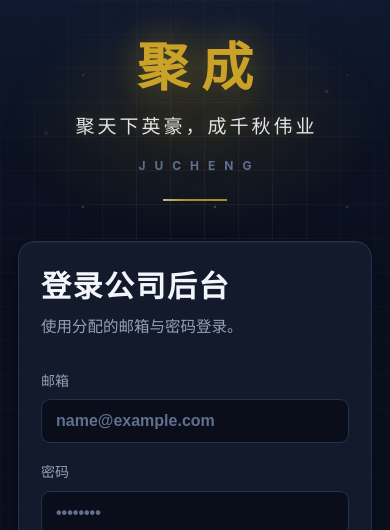
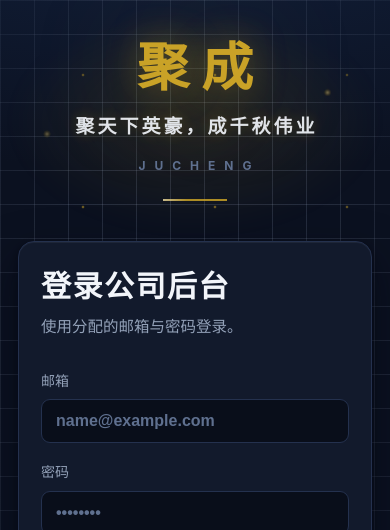
Before and after one commit to mzq1819341343-ux/jucheng-admin-web, a Next.js app: page /login in a window 390 px wide. Shown: the top 530 px of the page. Built offline with nearby package versions, Linux system fonts and the light colour scheme; no server answers.

Commit message:
指令189 登录页手机可见性加厚：≤720网格/光点/能量线提亮加粗双线、墨迹变量化放慢至2.25s落稳、窄屏口号字重600、减动效静态光点0.45/0.55+静态斜线；PC参数不变

```diff
--- a/app/globals-extra.css
+++ b/app/globals-extra.css
@@ -316,14 +316,17 @@ footer.site-footer {
   animation: fadeUp 0.85s 0.18s cubic-bezier(0.22, 0.8, 0.32, 1) backwards;
 }
 /* 指令185：登录页口号逐字墨迹显现——容器不再整块淡入，改由 .ink-char 逐字落墨 */
-.login-brand-slogan--ink { animation: none; }
+/* 指令189：逐字 delay 改 CSS 变量合成——容器给 --ink-base/--ink-step 默认值（PC 口径），
+   单字 span 只带 --i 索引（login/page.tsx）；窄屏媒体查询只改变量即可放慢，PC 时序一字不变。 */
+.login-brand-slogan--ink { animation: none; --ink-base: 0.25s; --ink-step: 0.075s; }
 /* 指令188：墨迹扫入——主效果改 clip-path 左→右拭入 + opacity，blur/scale 退场；
-   单字 0.55s，内联 delay 0.25s 起每字 +75ms（login/page.tsx），末字 1.0s 起笔、1.55s 落稳。
+   单字 0.55s，delay = 0.25s 起每字 +75ms（变量合成），末字 1.0s 起笔、1.55s 落稳。
    span 自首帧即占位（backwards 填充），容器尺寸不变、无 CLS；落稳保留静态轻金 glow，字本身不循环。 */
 .ink-char {
   display: inline-block;
   text-shadow: 0 0 14px rgba(201, 162, 39, 0.28);
   animation: inkChar 0.55s cubic-bezier(0.22, 0.8, 0.32, 1) backwards;
+  animation-delay: calc(var(--ink-base, 0.25s) + var(--i, 0) * var(--ink-step, 0.075s));
 }
 @keyframes inkChar {
   0% { opacity: 0; clip-path: inset(0 100% 0 0); transform: translateY(2px); }
@@ -378,17 +381,65 @@ footer.site-footer {
   58%, 100% { transform: rotate(-14deg) translateX(230%); opacity: 0; }
 }
 @media (max-width: 720px) {
-  /* 指令188：窄屏动画总时长略缩（末字 1.0s 起笔 + 0.42s = 1.42s 落稳）、光点 ≤4、能量线只留 1 条 */
-  .ink-char { animation-duration: 0.42s; }
-  .tech-dot:nth-child(5), .tech-dot:nth-child(6) { display: none; }
-  .tech-line--b { display: none; }
-  .tech-line--a { animation-duration: 8s; }
+  /* 指令189：窄屏可见性加厚（仅 ≤720，PC 参数一律不动）——老板 iPhone 反馈 188 版
+     网格/光点/能量线对比度过低、墨迹 1.42s 一闪而过看不见，本段逐项提亮放慢：
+     网格线 0.09→0.19、金点阵 0.32→0.50、遮罩椭圆放大；光点 6 个全显、呼吸 0.38→0.85；
+     能量线 1px→2px、峰值 0.55→0.80、双条（b 条走弱化关键帧 0.42）；墨迹放慢到 2.25s 落稳。 */
+  .login-wrap::before {
+    background-image:
+      radial-gradient(circle, rgba(201, 162, 39, 0.5) 1px, transparent 1.7px),
+      linear-gradient(rgba(148, 162, 190, 0.19) 1px, transparent 1px),
+      linear-gradient(90deg, rgba(148, 162, 190, 0.19) 1px, transparent 1px);
+    -webkit-mask-image: radial-gradient(ellipse 106% 84% at 50% 40%, black 34%, transparent 88%);
+    mask-image: radial-gradient(ellipse 106% 84% at 50% 40%, black 34%, transparent 88%);
+  }
+  /* 墨迹放慢：base 0.25→0.45s、step 75→110ms、单字 0.55→0.70s，末字 1.55s 起笔、2.25s 落稳 */
+  .login-brand-slogan--ink { --ink-base: 0.45s; --ink-step: 0.11s; }
+  .ink-char { animation-duration: 0.7s; }
+  /* 指令189：窄屏口号字重 400→600（A/B 截图对比笔划明显变粗更醒目后保留；仅 ≤720，不外链字体） */
+  .login-brand-slogan { font-weight: 600; }
+  /* 光点全显提亮：基透明 0.18→0.42、尺寸收到 7–9px 档（呼吸关键帧在本段内重定义为 0.38→0.85） */
+  .tech-dot { width: 8px; height: 8px; opacity: 0.42; }
+  .tech-dot:nth-child(2) { width: 7px; height: 7px; }
+  .tech-dot:nth-child(3) { width: 9px; height: 9px; }
+  .tech-dot:nth-child(5) { width: 7px; height: 7px; display: block; }
+  .tech-dot:nth-child(6) { display: block; }
+  @keyframes techDotBreathe {
+    0%, 100% { opacity: 0.38; transform: scale(1); }
+    50% { opacity: 0.85; transform: scale(1.3); }
+  }
+  /* 能量线加粗提亮：1px→2px、渐变峰 0.5→0.85、扫过峰值 0.55→0.80；a 条 7s 一圈必见，b 条放开并走弱化关键帧 */
+  .tech-line {
+    height: 2px;
+    background: linear-gradient(90deg, transparent, rgba(201, 162, 39, 0.5), rgba(243, 224, 158, 0.85), rgba(201, 162, 39, 0.5), transparent);
+  }
+  .tech-line--a { animation-duration: 7s; }
+  .tech-line--b { display: block; animation-name: techLineSweepSoft; animation-duration: 9.5s; }
+  @keyframes techLineSweep {
+    0% { transform: rotate(-14deg) translateX(-60%); opacity: 0; }
+    10% { opacity: 0.8; }
+    46% { opacity: 0.8; }
+    58%, 100% { transform: rotate(-14deg) translateX(230%); opacity: 0; }
+  }
+  @keyframes techLineSweepSoft {
+    0% { transform: rotate(-14deg) translateX(-60%); opacity: 0; }
+    10% { opacity: 0.42; }
+    46% { opacity: 0.42; }
+    58%, 100% { transform: rotate(-14deg) translateX(230%); opacity: 0; }
+  }
 }
-/* 指令188：减动效下登录装饰全静——墨字直接完整呈现、光点静态低透明、能量线隐藏（另有全局降级兜底） */
+/* 指令188/189：减动效下登录装饰全静——墨字直接完整呈现、光点静态且肉眼可见（0.22→0.45）、
+   能量线留 a 条静态低透明斜线让科技底不空白（b 条仍隐藏；另有全局降级兜底） */
 @media (prefers-reduced-motion: reduce) {
   .ink-char { animation: none !important; opacity: 1; clip-path: none; transform: none; }
-  .tech-dot { animation: none !important; opacity: 0.22; transform: none; }
-  .tech-line { animation: none !important; display: none; }
+  .tech-dot { animation: none !important; opacity: 0.45; transform: none; }
+  .tech-line { animation: none !important; opacity: 0; transform: none; }
+  .tech-line--a { opacity: 0.32; transform: rotate(-14deg); }
+  .tech-line--b { display: none; }
+}
+/* 指令189：窄屏 + 减动效叠加——静态光点再提一档，保证小屏静帧科技底不空白 */
+@media (max-width: 720px) and (prefers-reduced-motion: reduce) {
+  .tech-dot { opacity: 0.55; }
 }
 @media (max-width: 480px) {
   .login-brand-slogan { font-size: 19px; letter-spacing: 3px; margin-left: 3px; }
--- a/app/login/page.tsx
+++ b/app/login/page.tsx
@@ -74,12 +74,14 @@ export default function LoginPage() {
       <div className="login-brand">
         <div className="login-brand-name">聚成</div>
         {/* 指令185 模块A：口号定稿 + 逐字墨迹显现（纯 CSS 动画，零新增 JS 逻辑） */}
+        {/* 指令189：delay 改由 CSS 变量合成（--ink-base + --i × --ink-step，见 globals-extra.css），
+            PC 时序不变（0.25s 起、+75ms/字）；窄屏由媒体查询改变量放慢，不再内联写死。 */}
         <div className="login-brand-slogan login-brand-slogan--ink" aria-label={BRAND_SLOGAN}>
           {BRAND_SLOGAN.split("").map((ch, i) => (
             <span
               key={i}
               className="ink-char"
-              style={{ animationDelay: `${0.25 + i * 0.075}s` }}
+              style={{ "--i": i } as React.CSSProperties}
               aria-hidden="true"
             >
               {ch}
```
